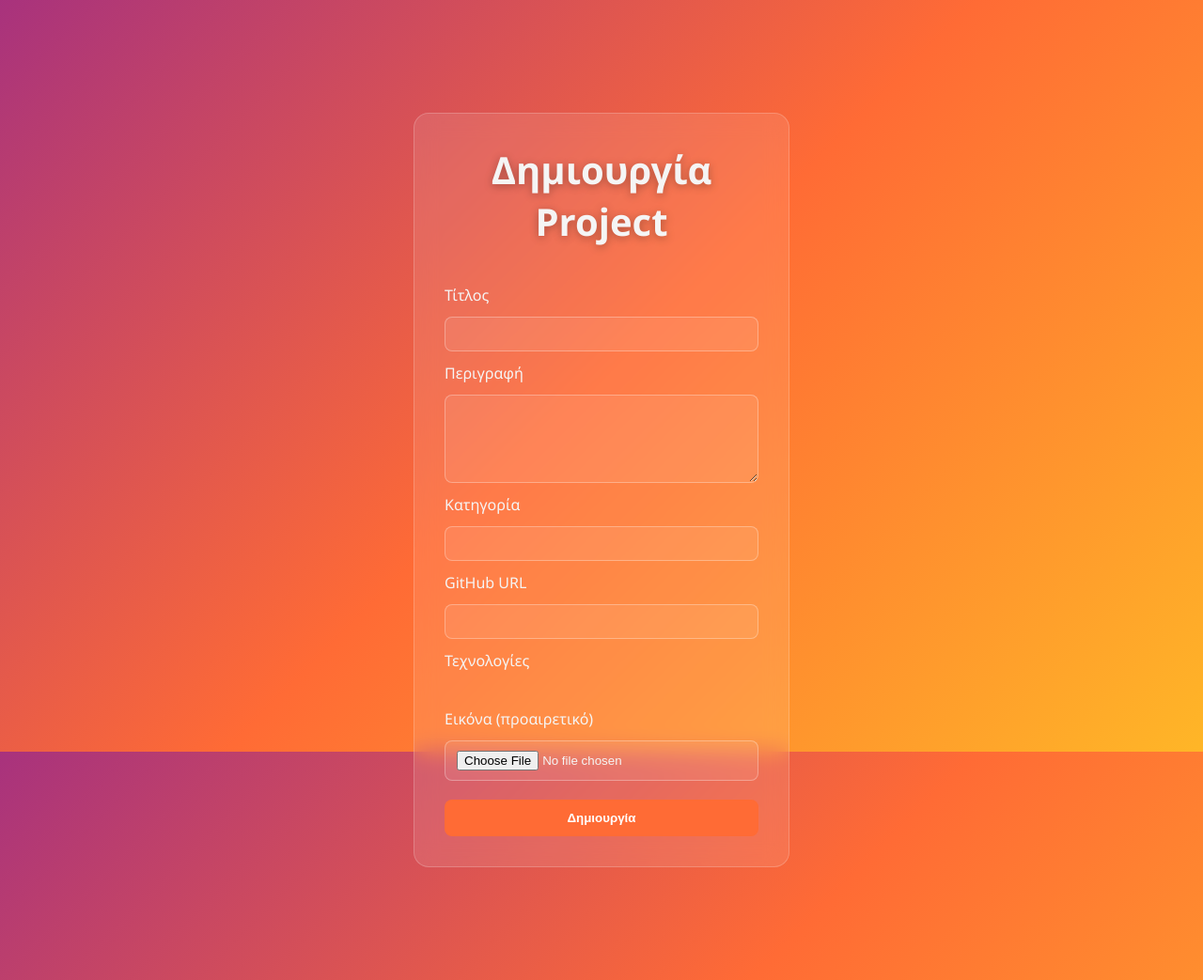
After one commit to stelios-tsig/yDev, a FastAPI app: template templates/create_project.html in a window 1280 px wide. The commit adds this page. Shown: the whole page at 94% size. Run offline with FastAPI, Linux system fonts and the light colour scheme; the template is opened without the code that fills it, so the values that code supplies are empty.

Commit message:
Add project creation form with tech selection and optional image upload

```diff
--- a/main.py
+++ b/main.py
@@ -418,3 +418,61 @@ def logout():
     response = RedirectResponse(url="/home", status_code=303)
     response.delete_cookie("access_token")
     return response
+
+#Φόρμα δημιουργίας Project
+@app.get("/create-project")
+def create_project_page(request: Request, db: Session = Depends(get_db)):
+    current_user = get_current_user_from_cookie(access_token=request.cookies.get("access_token"), db=db)
+    if not current_user:
+        return RedirectResponse(url="/login-page", status_code=303)
+
+    technologies = db.query(models.Technology).all()
+    return templates.TemplateResponse(request, "create_project.html", {
+        "current_user": current_user,
+        "technologies": technologies,
+    })
+
+@app.post("/create-project")
+def create_project_submit(
+    request: Request,
+    title: str = Form(...),
+    description: str = Form(""),
+    category: str = Form(...),
+    github_url: str = Form(""),
+    technology_ids:list[int] = Form([]),
+    image: UploadFile = File(None),
+    db: Session = Depends(get_db),
+):
+
+    current_user = get_current_user_from_cookie(access_token=request.cookies.get("access_token"),db=db)
+    if not current_user:
+        return RedirectResponse(url="/login-page", status_code=303)
+
+    db_project = models.Project(
+        title=title,
+        description= description,
+        category= category,
+        github_url= github_url,
+        owner_id=current_user.id,
+
+    )
+
+    if technology_ids:
+        technologies= db.query(models.Technology).filter(
+            models.Technology.id.in_(technology_ids)
+        ).all()
+        db_project.technologies = technologies
+
+    db.add(db_project)
+    db.commit()
+    db.refresh(db_project)
+
+    if image and image.filename:
+        allowrd_extensions = {".jpg", ".jpeg", ".png", ".webp"}
+        file_extension = os.path.splitext(image.filename)[1].lower()
+        if file_extension in allowrd_extensions:
+            image_url = upload_image_to_cloudinary(image.file, public_id=f"ydev/project_{db_project.id}")
+            db_project.image_url=image_url
+            db.commit()
+
+    return RedirectResponse(url=f"/project/{db_project.id}/page", status_code=303)
--- a/static/style.css
+++ b/static/style.css
@@ -173,3 +173,26 @@ h1 {
     color: var(--text-light);
     text-decoration: none;
 }
+.tech-checkboxes {
+    display: flex;
+    flex-wrap: wrap;
+    gap: 12px;
+    margin: 8px 0;
+}
+
+.tech-checkbox {
+    display: flex;
+    align-items: center;
+    gap: 6px;
+    font-weight: normal;
+}
+
+textarea {
+    padding: 10px 12px;
+    border-radius: 8px;
+    border: 1px solid rgba(255, 255, 255, 0.3);
+    background: rgba(255, 255, 255, 0.08);
+    color: var(--text-light);
+    font-family: inherit;
+    resize: vertical;
+}
--- /dev/null
+++ b/templates/create_project.html
@@ -0,0 +1,42 @@
+<!DOCTYPE html>
+<html lang="el">
+<head>
+    <meta charset="UTF-8">
+    <title>Νέο Project — yDev</title>
+    <link rel="stylesheet" href="/static/style.css">
+</head>
+<body>
+    <div class="auth-card">
+        <h1>Δημιουργία Project</h1>
+
+        <form method="POST" action="/create-project" enctype="multipart/form-data">
+            <label for="title">Τίτλος</label>
+            <input type="text" id="title" name="title" required>
+
+            <label for="description">Περιγραφή</label>
+            <textarea id="description" name="description" rows="4"></textarea>
+
+            <label for="category">Κατηγορία</label>
+            <input type="text" id="category" name="category" required>
+
+            <label for="github_url">GitHub URL</label>
+            <input type="text" id="github_url" name="github_url">
+
+            <label>Τεχνολογίες</label>
+            <div class="tech-checkboxes">
+                {% for tech in technologies %}
+                    <label class="tech-checkbox">
+                        <input type="checkbox" name="technology_ids" value="{{ tech.id }}">
+                        {{ tech.name }}
+                    </label>
+                {% endfor %}
+            </div>
+
+            <label for="image">Εικόνα (προαιρετικό)</label>
+            <input type="file" id="image" name="image" accept="image/*">
+
+            <button type="submit">Δημιουργία</button>
+        </form>
+    </div>
+</body>
+</html>
--- a/templates/index.html
+++ b/templates/index.html
@@ -8,7 +8,8 @@
 <body>
     <nav class="top-nav">
         {% if current_user %}
-            <span>Γεια σου, {{ current_user.username }}!</span>
+            <a href="create-project">+ Νέο Project</a>
+            <span>Γεία σου, {{ current_user.username }}!</span>
             <a href="/logout">Αποσύνδεση</a>
         {% else %}
             <a href="/login-page">Σύνδεση</a>
```
